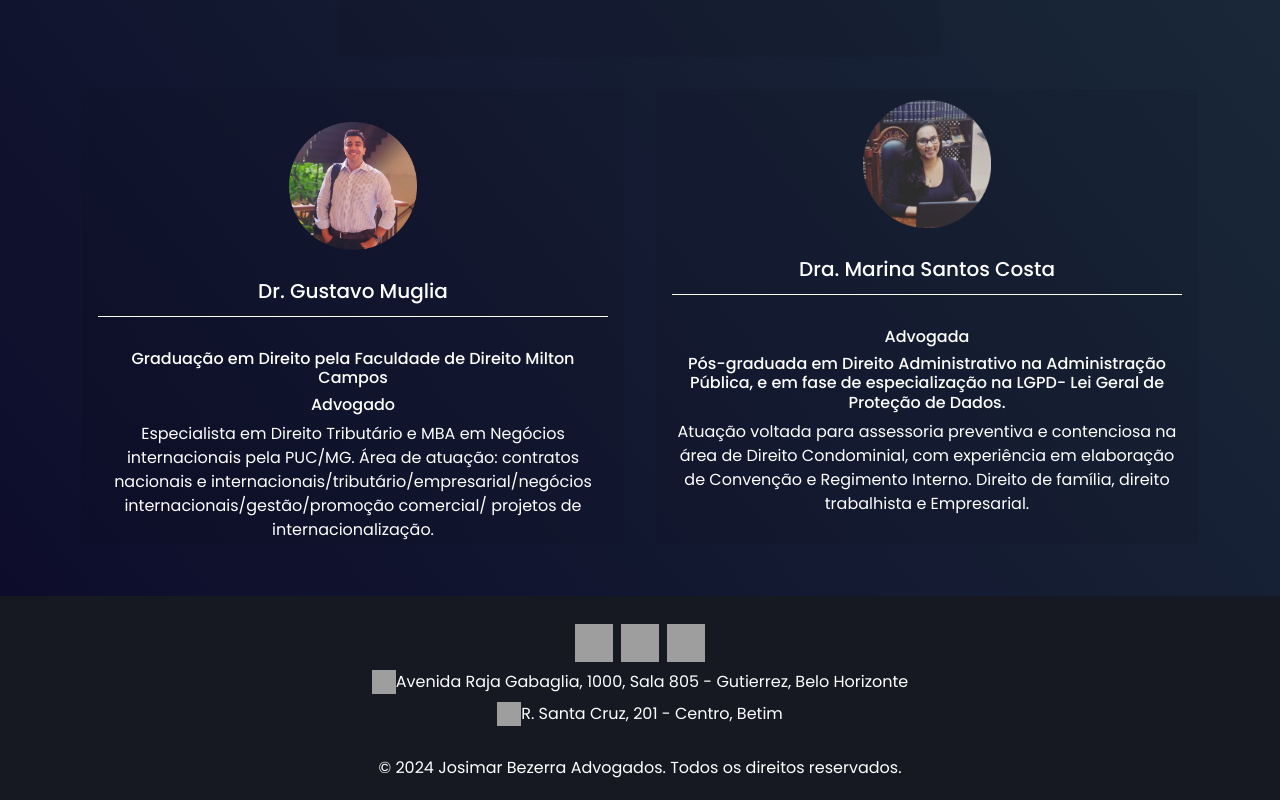
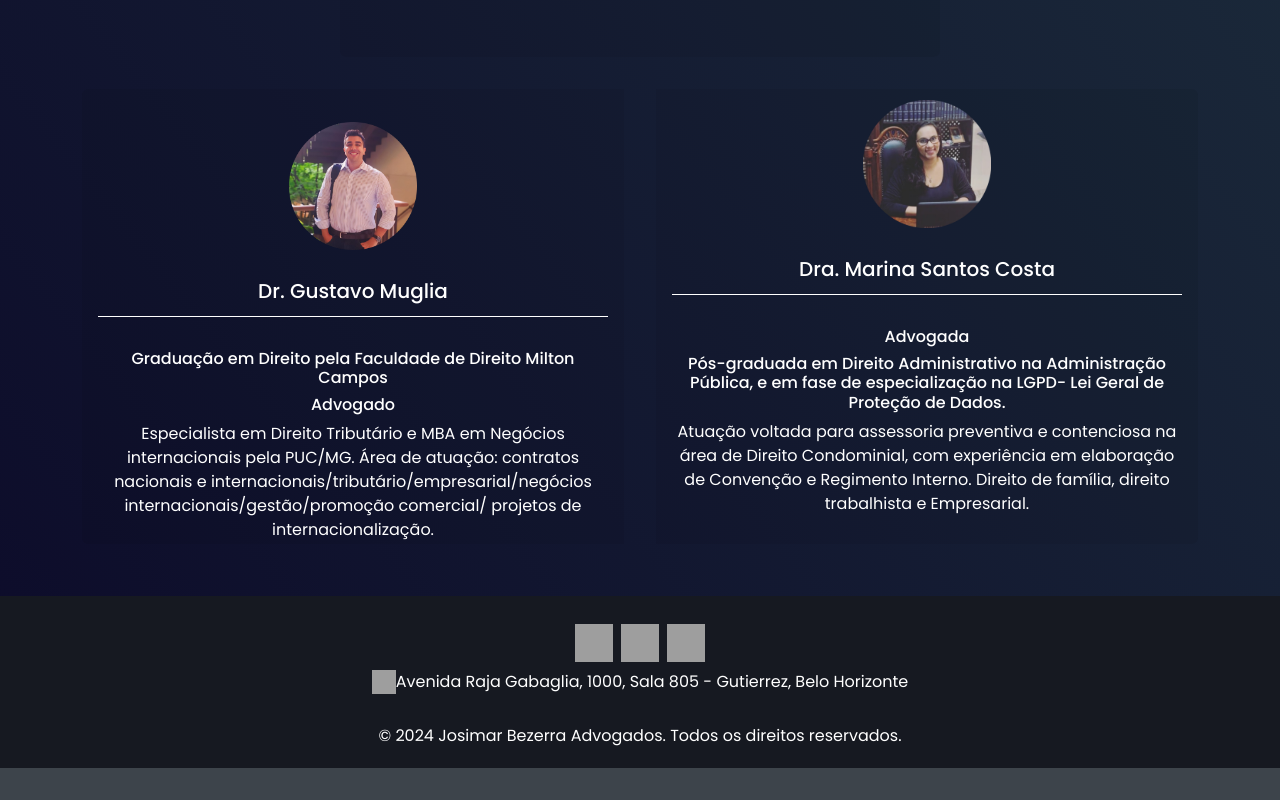
Before and after one commit to PedroOrnelasPego/josimar-bezerra-advogados, a React (Vite) app: page / in a window 1280 px wide. Shown: the part 2155-2955 px from the top of the page. After the commit the page ends 2923 px from the top, so only its background shows below. Built offline with nearby package versions, Linux system fonts and the light colour scheme; grey boxes are pictures that could not be loaded.

Commit message:
chore: update 24/05

```diff
--- a/src/components/Footer/Footer.jsx
+++ b/src/components/Footer/Footer.jsx
@@ -52,15 +52,6 @@ const Footer = () => {
               Avenida Raja Gabaglia, 1000, Sala 805 - Gutierrez, Belo Horizonte
             </span>
           </a>
-          <a href="https://maps.app.goo.gl/d1AHDCEHsNMFFcth9">
-            <img
-              width="24"
-              height="24"
-              src="https://img.icons8.com/ios-filled/24/FFFFFF/address--v1.png"
-              alt="address--v1"
-            />
-            <span>R. Santa Cruz, 201 - Centro, Betim</span>
-          </a>
         </div>
         <div className="direitos">
           <span>
--- a/src/components/Team/Team.jsx
+++ b/src/components/Team/Team.jsx
@@ -1,6 +1,5 @@
 import { Card, CardGroup, Container } from "react-bootstrap";
 import "./Team.scss";
-import pessoa from "../../assets/cara1.png";
 import josimarBezerra from "../../assets/team/Josimar-Bezerra.png";
 import gustavoMuglia from "../../assets/team/Gustavo-Muglia.png";
 import MarinaSantos from "../../assets/team/Marina-Santos-Costa.png";
```
